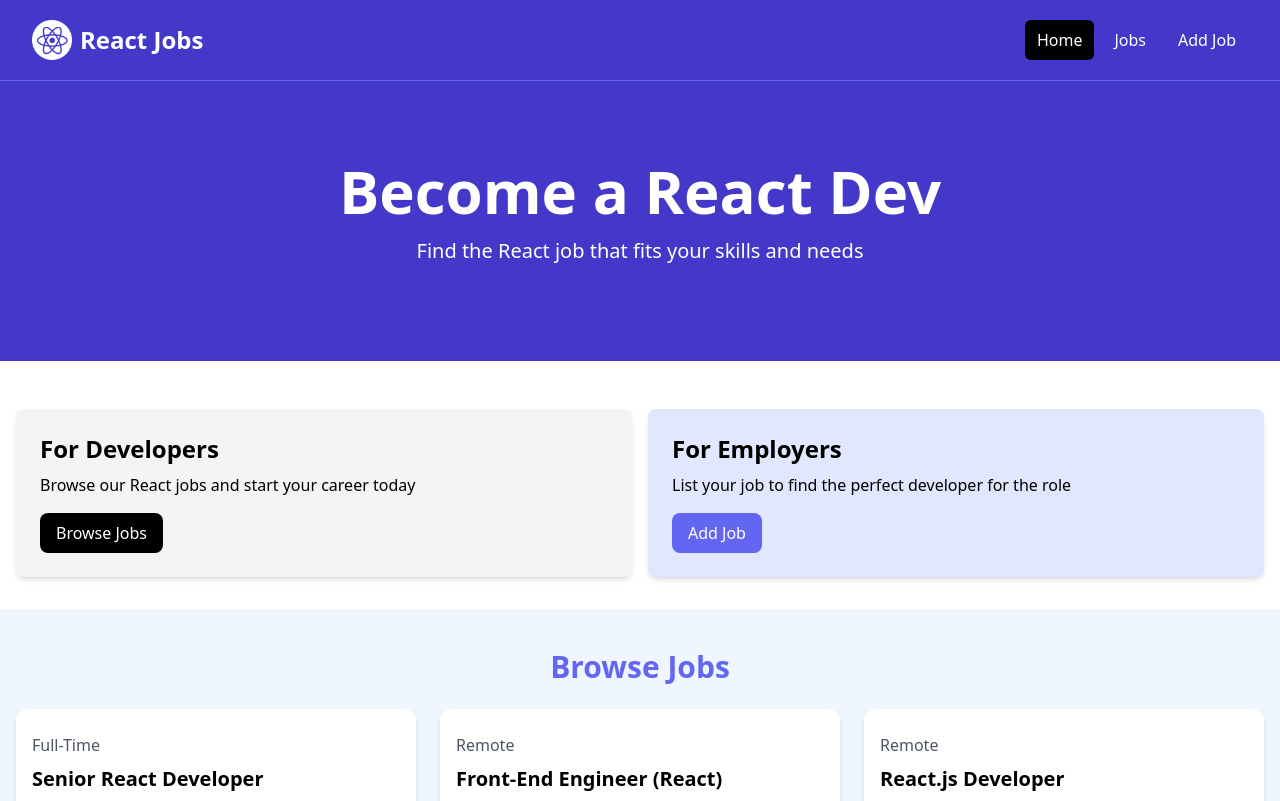
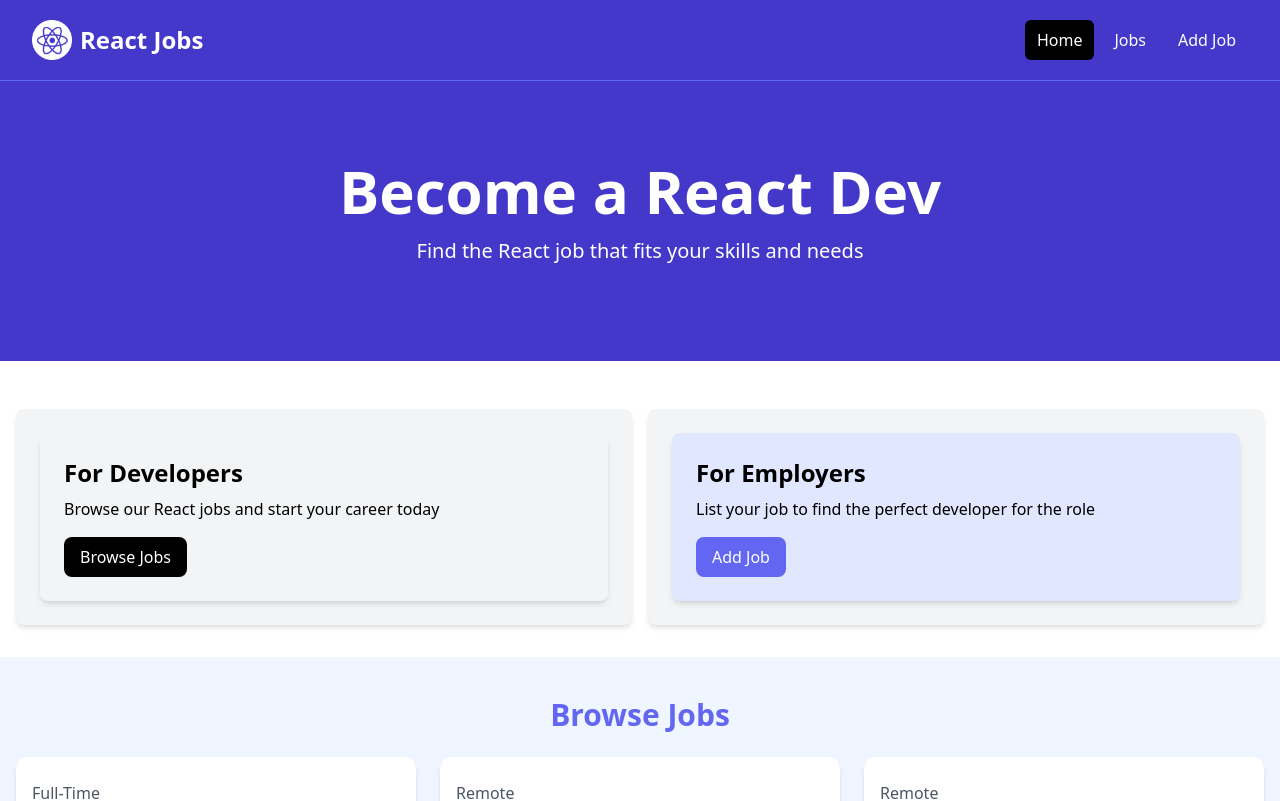
Before and after one commit to Jaspreet-Nijjar/react-job-board, a React (Vite) app: page / in a window 1280 px wide. Shown: the top 801 px of the page. Built offline with nearby package versions, Linux system fonts and the light colour scheme.

Commit message:
created the Card component

```diff
--- a/src/App.tsx
+++ b/src/App.tsx
@@ -1,4 +1,5 @@
 import Hero from './components/Hero';
+import HomeCards from './components/HomeCards';
 import Navbar from './components/Navbar';
 
 const App = () => {
@@ -6,39 +7,7 @@
     <>
       <Navbar />
       <Hero />
-
-      {/* <!-- Developers and Employers --> */}
-      <section className="py-4">
-        <div className="container-xl lg:container m-auto">
-          <div className="grid grid-cols-1 md:grid-cols-2 gap-4 p-4 rounded-lg">
-            <div className="bg-gray-100 p-6 rounded-lg shadow-md">
-              <h2 className="text-2xl font-bold">For Developers</h2>
-              <p className="mt-2 mb-4">
-                Browse our React jobs and start your career today
-              </p>
-              <a
-                href="/jobs.html"
-                className="inline-block bg-black text-white rounded-lg px-4 py-2 hover:bg-gray-700"
-              >
-                Browse Jobs
-              </a>
-            </div>
-            <div className="bg-indigo-100 p-6 rounded-lg shadow-md">
-              <h2 className="text-2xl font-bold">For Employers</h2>
-              <p className="mt-2 mb-4">
-                List your job to find the perfect developer for the role
-              </p>
-              <a
-                href="/add-job.html"
-                className="inline-block bg-indigo-500 text-white rounded-lg px-4 py-2 hover:bg-indigo-600"
-              >
-                Add Job
-              </a>
-            </div>
-          </div>
-        </div>
-      </section>
-
+      <HomeCards />
       {/* <!-- Browse Jobs --> */}
       <section className="bg-blue-50 px-4 py-10">
         <div className="container-xl lg:container m-auto">
--- /dev/null
+++ b/src/components/Card.tsx
@@ -0,0 +1,5 @@
+const Card = ({ children }) => {
+  return <div className="bg-gray-100 p-6 rounded-lg shadow-md">{children}</div>;
+};
+
+export default Card;
--- /dev/null
+++ b/src/components/HomeCards.tsx
@@ -0,0 +1,43 @@
+import Card from './Card';
+
+const HomeCards = () => {
+  return (
+    <section className="py-4">
+      <div className="container-xl lg:container m-auto">
+        <div className="grid grid-cols-1 md:grid-cols-2 gap-4 p-4 rounded-lg">
+          <div className="bg-gray-100 p-6 rounded-lg shadow-md">
+            <Card>
+              <h2 className="text-2xl font-bold">For Developers</h2>
+              <p className="mt-2 mb-4">
+                Browse our React jobs and start your career today
+              </p>
+              <a
+                href="/jobs.html"
+                className="inline-block bg-black text-white rounded-lg px-4 py-2 hover:bg-gray-700"
+              >
+                Browse Jobs
+              </a>
+            </Card>
+          </div>
+
+          <Card>
+            <div className="bg-indigo-100 p-6 rounded-lg shadow-md">
+              <h2 className="text-2xl font-bold">For Employers</h2>
+              <p className="mt-2 mb-4">
+                List your job to find the perfect developer for the role
+              </p>
+              <a
+                href="/add-job.html"
+                className="inline-block bg-indigo-500 text-white rounded-lg px-4 py-2 hover:bg-indigo-600"
+              >
+                Add Job
+              </a>
+            </div>
+          </Card>
+        </div>
+      </div>
+    </section>
+  );
+};
+
+export default HomeCards;
```
